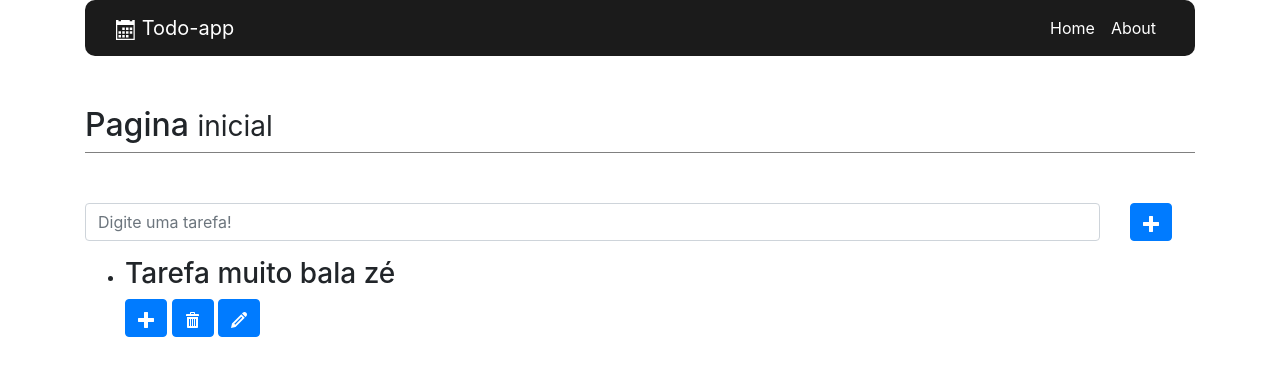
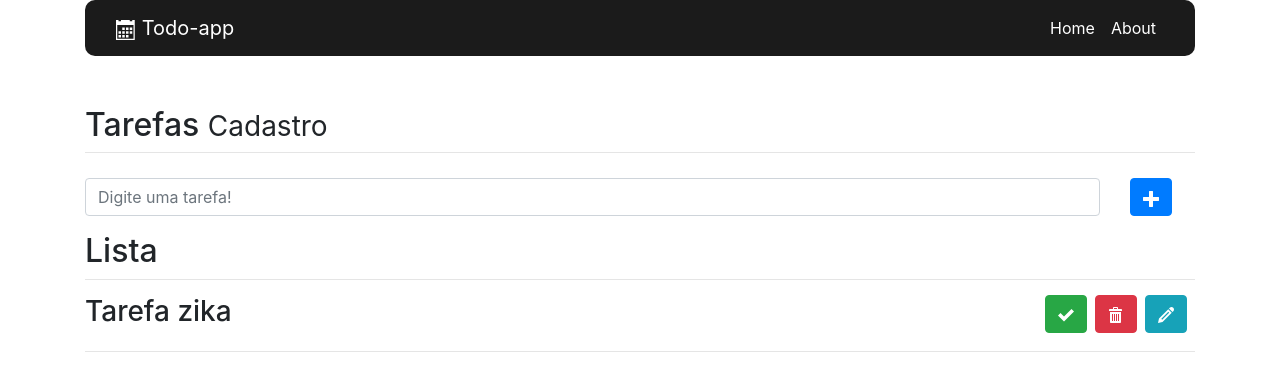
Before and after one commit to ribeirodavi04/todo-app, a React (Create React App) app in the folder frontend/todo-app-react/: page / in a window 1280 px wide. Shown: the top 376 px of the page. Built offline with nearby package versions, Linux system fonts and the light colour scheme.

Commit message:
lista de tarefas adicionada

```diff
--- a/frontend/todo-app-react/src/TodoList/index.jsx
+++ /dev/null
@@ -1,13 +0,0 @@
-import React from 'react';
-import { Button } from 'react-bootstrap';
-import { ImPlus, ImBin, ImPencil } from "react-icons/im";
-
-const TodoList = () => {
-    return (
-        <ul>
-            <li><h3>Tarefa muito bala zé</h3> <Button><ImPlus/></Button> <Button><ImBin/></Button> <Button><ImPencil/></Button></li>
-        </ul>
-    );
-};
-
-export default TodoList;
--- a/frontend/todo-app-react/src/components/Home/index.jsx
+++ b/frontend/todo-app-react/src/components/Home/index.jsx
@@ -3,14 +3,15 @@ import './style.css';
 import PageHeader from '../PageHeader';
 import { Container } from 'react-bootstrap';
 import TodoForm from '../TodoForm';
-import TodoList from '../../TodoList';
+import TodoList from '../TodoList';
 
 const Home = () => {
     return (
         <Container>
-            <PageHeader bigTitle="Pagina" smallTitle="inicial"/>
+            <PageHeader bigTitle="Tarefas" smallTitle="Cadastro"/>
             <TodoForm/>
-            <TodoList/>
+            <h2>Lista</h2>
+            <TodoList description="Tarefa zika"/>
         </Container>
     );
 };
--- a/frontend/todo-app-react/src/components/PageHeader/style.css
+++ b/frontend/todo-app-react/src/components/PageHeader/style.css
@@ -1,5 +1,5 @@
 .header-class{
-    border-bottom: 1.5px solid gray;
+    border-bottom: 1.5px solid rgba(128, 128, 128, 0.205);
     margin-top: 50px;
-    margin-bottom: 50px;
+    margin-bottom: 25px;
 }
--- /dev/null
+++ b/frontend/todo-app-react/src/components/TodoList/index.jsx
@@ -0,0 +1,25 @@
+import React from 'react';
+import { Button } from 'react-bootstrap';
+import { ImCheckmark, ImBin, ImPencil } from "react-icons/im";
+import './style.css'
+const TodoList = (props) => {
+    return (
+
+        <div className="d-flex list-item">
+            <div>
+                <h3>{props.description}</h3>
+            </div>
+
+            <div className="ml-auto">
+                <Button className="mr-2" variant="success"><ImCheckmark/></Button>
+                <Button className="mr-2" variant="danger"><ImBin/></Button>
+                <Button className="mr-2" variant="info"><ImPencil/></Button>
+            </div>
+
+        </div>
+
+
+    );
+};
+
+export default TodoList;
--- /dev/null
+++ b/frontend/todo-app-react/src/components/TodoList/style.css
@@ -0,0 +1,6 @@
+.list-item{
+    background-color: white;
+    padding: 15px 0px 15px 0px;
+    border-top: 1px solid rgba(128, 128, 128, 0.205);
+    border-bottom: 1px solid rgba(128, 128, 128, 0.205);
+}
```
Also changed, not shown: frontend/todo-app-react/src/context/index.js (added).
